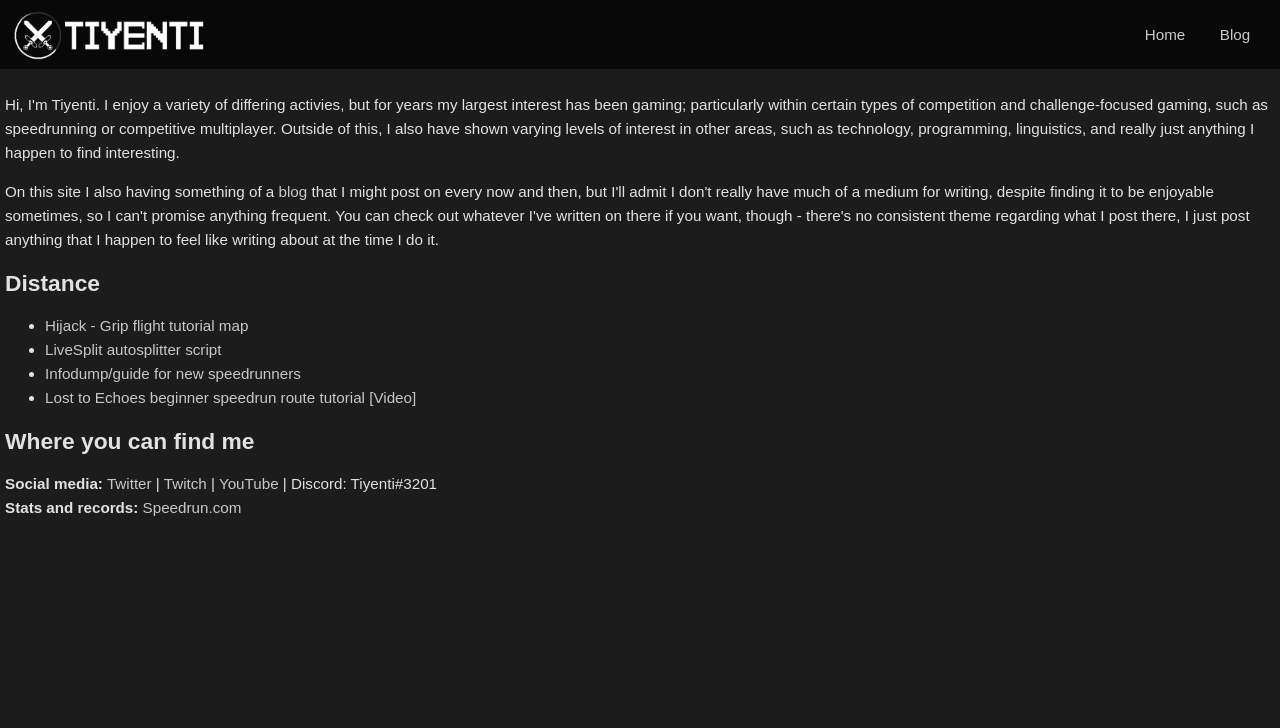
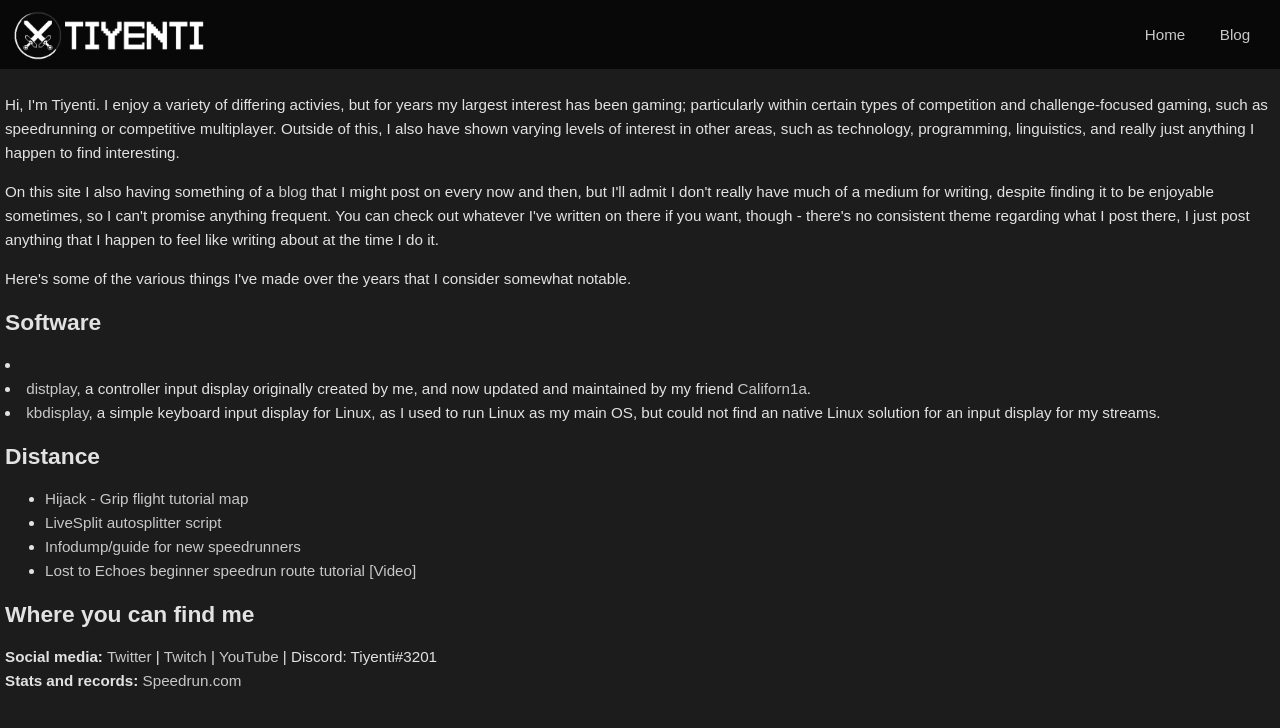
Before and after one commit to Tiyenti/Tiyenti.github.io, a Jekyll site: the page built from index.html, in a window 1280 px wide. Shown: the top 728 px of the page. Built offline with Jekyll 4.4.1, drawn with Linux system fonts in a browser that asks for light colours.

Commit message:
further bio update

```diff
--- a/index.html
+++ b/index.html
@@ -13,6 +13,18 @@ title: Tiyenti
     if you want, though - there's no consistent theme regarding what I post there, I just post anything that I happen to feel like writing about at the time I do it.
 </p>
 
+<p>
+    Here's some of the various things I've made over the years that I consider somewhat notable.
+</p>
+
+<h2>Software</h2>
+<li>
+    <li><a href="https://github.com/Californ1a/distplay">distplay</a>, a controller input display originally created by me, and
+    now updated and maintained by my friend <a href="https://github.com/Californ1a">Californ1a</a>.</li>
+    <li><a href="https://github.com/Tiyenti/kbdisplay">kbdisplay</a>, a simple keyboard input display for Linux, as I used to run Linux as my
+    main OS, but could not find an native Linux solution for an input display for my streams.</li>
+</li>
+
 <h2>Distance</h2>
 <ul>
 <li><a href="https://steamcommunity.com/sharedfiles/filedetails/?id=1219254079">Hijack - Grip flight tutorial map</a></li>
```
